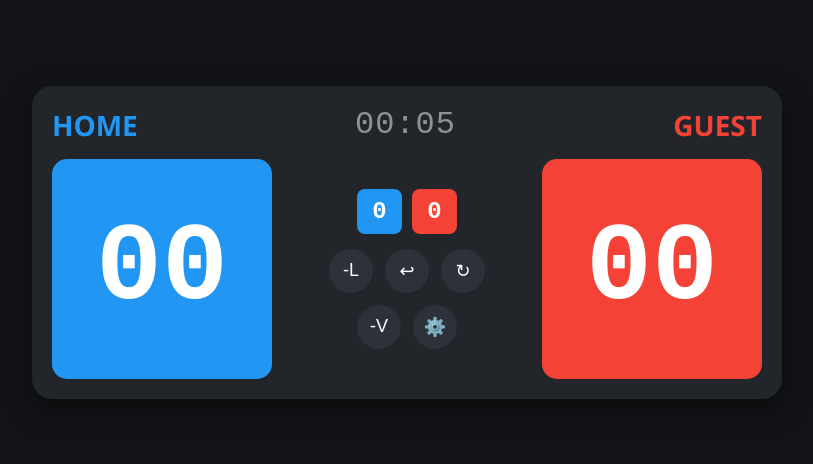
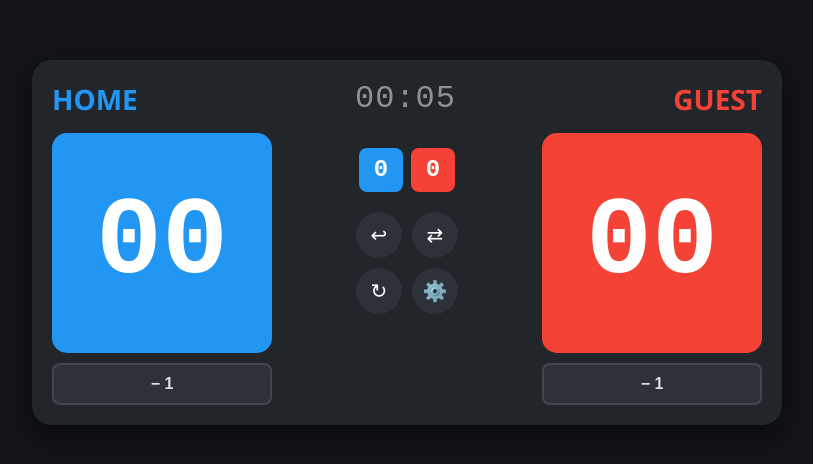
Before and after one commit to ruul620/marcadorvoley.github.com, a plain HTML site: page index.html in a window 1280 px wide. Shown: the part 158-622 px from the top of the page, without its empty margins (233-1046 px from the left). Drawn offline with Linux system fonts and the light colour scheme.

Commit message:
Update index.html

```diff
--- a/index.html
+++ b/index.html
@@ -3,7 +3,7 @@
 <head>
     <meta charset="UTF-8">
     <meta name="viewport" content="width=device-width, initial-scale=1.0">
-    <title>Marcador Voleibol Pro Móvil</title>
+    <title>Marcador Voleibol Pro</title>
     <style>
         :root {
             --bg-color: #22252a;
@@ -28,10 +28,10 @@
             margin: 0;
             padding: 10px;
             user-select: none;
-            overflow-y: auto; /* Permite scroll si la pantalla es muy pequeña */
+            overflow-y: auto;
         }
 
-        /* Contenedor Principal Adaptable */
+        /* Contenedor Principal */
         .scoreboard-container {
             background-color: var(--bg-color);
             width: 100%;
@@ -51,9 +51,9 @@
         }
 
         .team-label {
-            font-size: 6vw; /* Tamaño fluido según el ancho de pantalla */
+            font-size: 5.5vw;
             font-weight: bold;
-            max-width: 35%;
+            max-width: 38%;
             white-space: nowrap;
             overflow: hidden;
             text-overflow: ellipsis;
@@ -63,8 +63,8 @@
             .team-label { font-size: 28px; }
         }
 
-        .home-text { color: var(--home-color); }
-        .guest-text { color: var(--guest-color); }
+        .home-text { color: var(--home-color); transition: color 0.3s; }
+        .guest-text { color: var(--guest-color); transition: color 0.3s; }
 
         .timer-container {
             font-family: monospace;
@@ -80,25 +80,33 @@
         .main-row {
             display: flex;
             justify-content: space-between;
+            align-items: flex-start;
+            gap: 8px;
+        }
+
+        /* Columnas de los Equipos (Marcador + Botón Restar) */
+        .team-column {
+            display: flex;
+            flex-direction: column;
             align-items: center;
             gap: 10px;
+            flex: 1;
+            max-width: 220px;
         }
 
-        /* Bloques de Puntuación Grandes y Flexibles */
         .points-box {
-            flex: 1;
-            max-width: 220px;
-            aspect-ratio: 1 / 1; /* Cuadrado perfecto automático */
+            width: 100%;
+            aspect-ratio: 1 / 1;
             border-radius: 15px;
             display: flex;
             justify-content: center;
             align-items: center;
             cursor: pointer;
-            transition: transform 0.1s ease;
+            transition: transform 0.1s ease, background-color 0.3s;
         }
 
         .points-box:active {
-            transform: scale(0.95);
+            transform: scale(0.96);
         }
 
         .home-box { background-color: var(--home-color); }
@@ -106,7 +114,7 @@
 
         .points-display {
             font-family: monospace;
-            font-size: 16vw; /* Se encoge en pantallas pequeñas */
+            font-size: 15vw;
             font-weight: bold;
             color: var(--text-white);
         }
@@ -114,23 +122,44 @@
             .points-display { font-size: 110px; }
         }
 
-        /* Contenedor Central */
+        /* Botón de restar dedicado debajo de cada marcador */
+        .minus-score-btn {
+            width: 100%;
+            background-color: #2d3139;
+            border: 2px solid transparent;
+            color: #e0e0e0;
+            font-size: 16px;
+            font-weight: bold;
+            padding: 10px;
+            border-radius: 8px;
+            cursor: pointer;
+            transition: background-color 0.2s;
+        }
+        .home-column .minus-score-btn { border-color: rgba(255,255,255,0.1); }
+        .guest-column .minus-score-btn { border-color: rgba(255,255,255,0.1); }
+
+        .minus-score-btn:active {
+            background-color: #404650;
+        }
+
+        /* Contenedor Central (Solo para Sets y herramientas globales) */
         .center-container {
             display: flex;
             flex-direction: column;
             align-items: center;
-            gap: 15px;
-            min-width: 120px;
+            gap: 20px;
+            min-width: 100px;
+            margin-top: 15px;
         }
 
         .sets-row {
             display: flex;
-            gap: 10px;
+            gap: 8px;
         }
 
         .set-box {
-            width: 45px;
-            height: 45px;
+            width: 44px;
+            height: 44px;
             border-radius: 8px;
             display: flex;
             justify-content: center;
@@ -139,40 +168,40 @@
             font-size: 24px;
             font-weight: bold;
             color: var(--text-white);
+            transition: background-color 0.3s;
         }
 
         .home-set-box { background-color: var(--home-color); }
         .guest-set-box { background-color: var(--guest-color); }
 
-        /* Iconos de Control (Zona táctil mejorada) */
+        /* Malla de gestión centralizada */
         .controls-grid {
-            display: flex;
-            flex-wrap: wrap;
-            justify-content: center;
-            gap: 12px;
-            max-width: 160px;
+            display: grid;
+            grid-template-columns: repeat(2, 1fr);
+            gap: 10px;
         }
 
         .control-btn {
             background-color: #2d3139;
             border: none;
             color: var(--text-white);
-            font-size: 18px;
-            width: 44px;  /* Tamaño mínimo recomendado para botones táctiles */
-            height: 44px;
+            font-size: 20px;
+            width: 46px;
+            height: 46px;
             border-radius: 50%;
             cursor: pointer;
             display: flex;
             align-items: center;
             justify-content: center;
-            transition: background-color 0.2s;
+            transition: background-color 0.2s, transform 0.1s;
         }
 
         .control-btn:active {
             background-color: #404650;
+            transform: scale(0.9);
         }
 
-        /* Panel de Configuración Responsivo */
+        /* Panel de Configuración */
         .settings-panel {
             background-color: var(--panel-bg);
             border-top: 2px solid #2d3139;
@@ -190,15 +219,12 @@
 
         .settings-grid {
             display: grid;
-            grid-template-columns: 1fr; /* En móviles, uno debajo de otro */
+            grid-template-columns: 1fr;
             gap: 15px;
         }
 
-        /* En tablets o PC, se ponen de lado a lado */
         @media (min-width: 480px) {
-            .settings-grid {
-                grid-template-columns: 1fr 1fr;
-            }
+            .settings-grid { grid-template-columns: 1fr 1fr; }
         }
 
         .setting-group {
@@ -252,8 +278,11 @@
         </div>
 
         <div class="main-row">
-            <div class="points-box home-box" onclick="addPoint('home')">
-                <span class="points-display" id="home-points">00</span>
+            <div class="team-column home-column">
+                <div class="points-box home-box" onclick="addPoint('home')">
+                    <span class="points-display" id="home-points">00</span>
+                </div>
+                <button class="minus-score-btn" onclick="minusPoint('home')">− 1</button>
             </div>
 
             <div class="center-container">
@@ -263,30 +292,32 @@
                 </div>
 
                 <div class="controls-grid">
-                    <button class="control-btn" title="Restar punto Local" onclick="minusPoint('home')">-L</button>
                     <button class="control-btn" title="Restablecer set" onclick="resetCurrentSet()">↩</button>
+                    <button class="control-btn" title="Intercambiar lados / campo" onclick="swapSides()">⇄</button>
                     <button class="control-btn" title="Reiniciar partido" onclick="resetMatch()">↻</button>
-                    <button class="control-btn" title="Restar punto Visitante" onclick="minusPoint('guest')">-V</button>
                     <button class="control-btn" title="Configuración" onclick="toggleSettings()">⚙️</button>
                 </div>
             </div>
 
-            <div class="points-box guest-box" onclick="addPoint('guest')">
-                <span class="points-display" id="guest-points">00</span>
+            <div class="team-column guest-column">
+                <div class="points-box guest-box" onclick="addPoint('guest')">
+                    <span class="points-display" id="guest-points">00</span>
+                </div>
+                <button class="minus-score-btn" onclick="minusPoint('guest')">− 1</button>
             </div>
         </div>
 
         <div class="settings-panel" id="settingsPanel">
             <div class="settings-grid">
                 <div class="setting-group">
-                    <label>EQUIPO LOCAL</label>
+                    <label>EQUIPO IZQUIERDA</label>
                     <div class="inputs-inline">
                         <input type="text" id="input-home-name" value="HOME" oninput="updateNames()">
                         <input type="color" id="input-home-color" value="#2196F3" oninput="updateColors()">
                     </div>
                 </div>
                 <div class="setting-group">
-                    <label>EQUIPO VISITANTE</label>
+                    <label>EQUIPO DERECHA</label>
                     <div class="inputs-inline">
                         <input type="text" id="input-guest-name" value="GUEST" oninput="updateNames()">
                         <input type="color" id="input-guest-color" value="#F44336" oninput="updateColors()">
@@ -314,12 +345,8 @@
         function toggleSettings() {
             const panel = document.getElementById('settingsPanel');
             panel.style.display = (panel.style.display === 'block') ? 'none' : 'block';
-
-            // Auto-scroll hacia abajo para asegurar que el panel se vea al abrirse en pantallas cortas
             if (panel.style.display === 'block') {
-                setTimeout(() => {
-                    panel.scrollIntoView({ behavior: 'smooth', block: 'end' });
-                }, 100);
+                setTimeout(() => { panel.scrollIntoView({ behavior: 'smooth', block: 'end' }); }, 100);
             }
         }
 
@@ -342,6 +369,38 @@
             document.getElementById('guest-points').innerText = guestPoints.toString().padStart(2, '0');
             document.getElementById('home-sets').innerText = homeSets;
             document.getElementById('guest-sets').innerText = guestSets;
+        }
+
+        // FUNCIÓN ESTRELLA: Intercambia absolutamente todo el estado de los lados
+        function swapSides() {
+            // Intercambiar puntos
+            let tempPoints = homePoints;
+            homePoints = guestPoints;
+            guestPoints = tempPoints;
+
+            // Intercambiar sets
+            let tempSets = homeSets;
+            homeSets = guestSets;
+            guestSets = tempSets;
+
+            // Intercambiar valores de los inputs de texto (Nombres)
+            const inputHome = document.getElementById('input-home-name');
+            const inputGuest = document.getElementById('input-guest-name');
+            let tempName = inputHome.value;
+            inputHome.value = inputGuest.value;
+            inputGuest.value = tempName;
+
+            // Intercambiar colores de los inputs
+            const colorHome = document.getElementById('input-home-color');
+            const colorGuest = document.getElementById('input-guest-color');
+            let tempColor = colorHome.value;
+            colorHome.value = colorGuest.value;
+            colorGuest.value = tempColor;
+
+            // Renderizar los cambios en la pantalla
+            updateNames();
+            updateColors();
+            updateDisplay();
         }
 
         function addPoint(team) {
```
